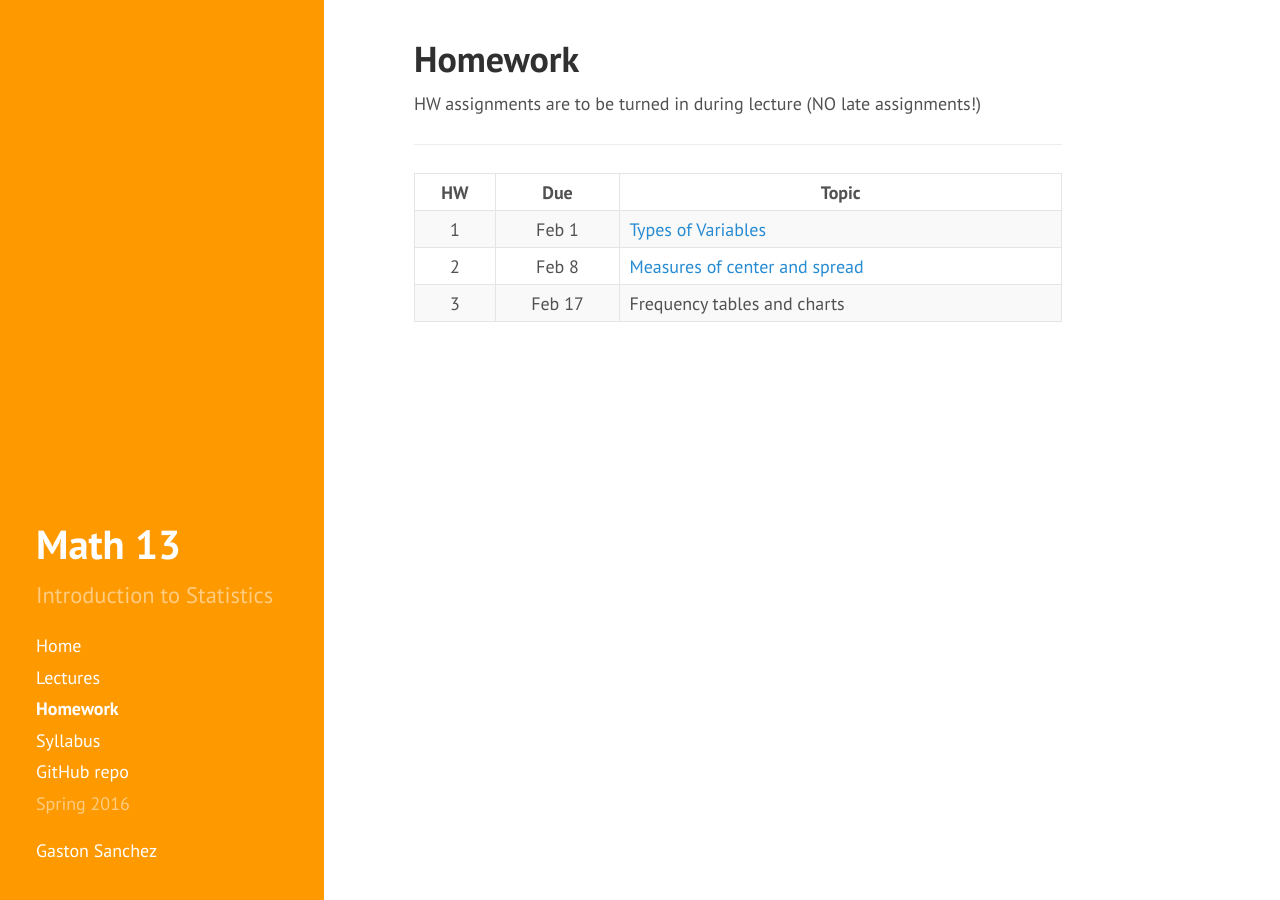
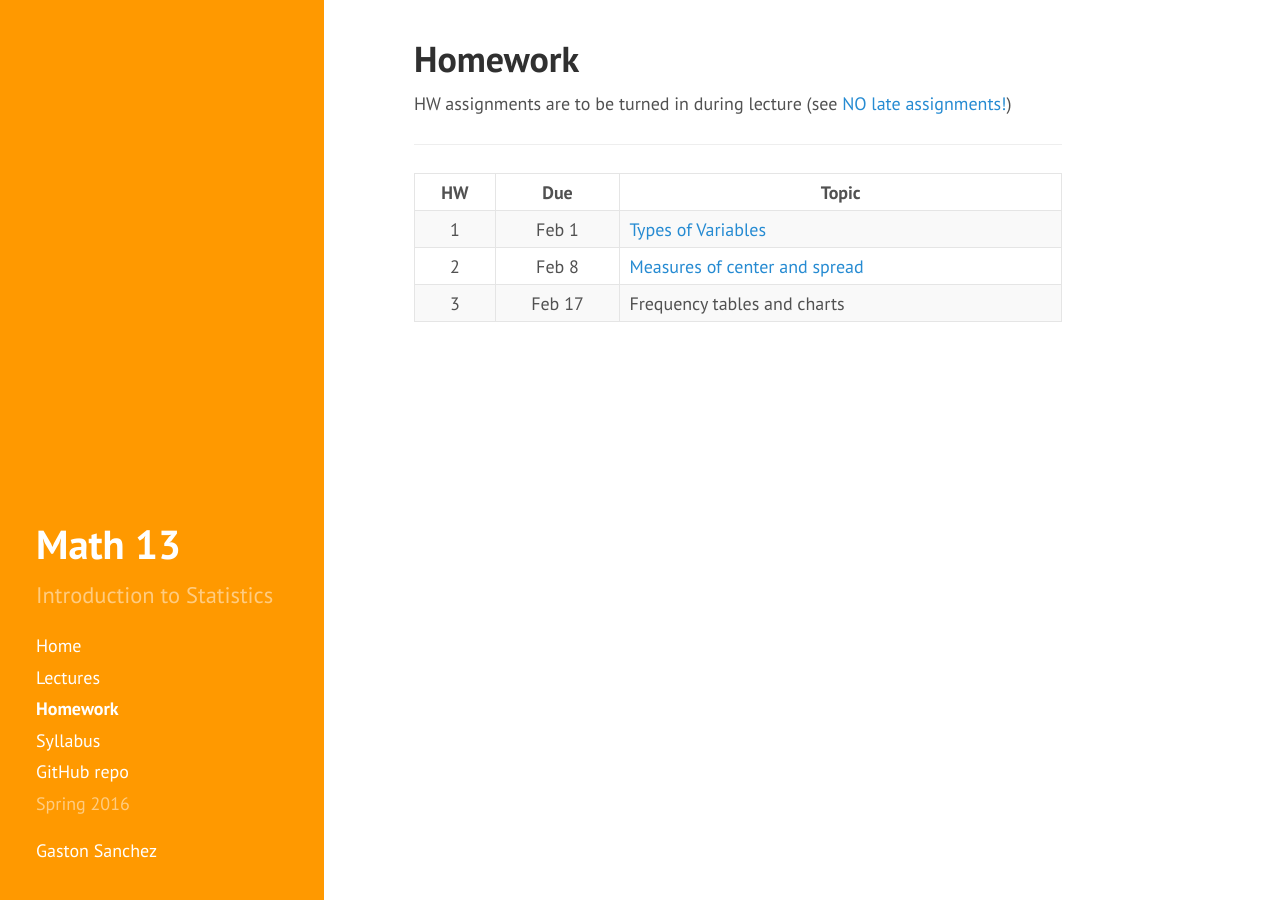
Before and after one commit to gastonstat/relic-math13, a Jekyll site: the page built from homework/index.md, in a window 1280 px wide. Built offline with Jekyll 4.4.1, drawn with Linux system fonts in a browser that asks for light colours; nearby versions of some CDN libraries; Markdown is read by kramdown in place of the engine named in the settings.

Commit message:
add anchor link for hw policy

```diff
--- a/homework/index.md
+++ b/homework/index.md
@@ -3,8 +3,7 @@ layout: page
 title: Homework
 ---
 
-HW assignments are to be turned in during lecture (NO late assignments!)
-
+HW assignments are to be turned in during lecture (see <a href="syllabus#hw-policy">NO late assignments!</a>)
 <hr>
 
 <table>
```
Also changed, not shown: syllabus.md (+1 -1 lines).
